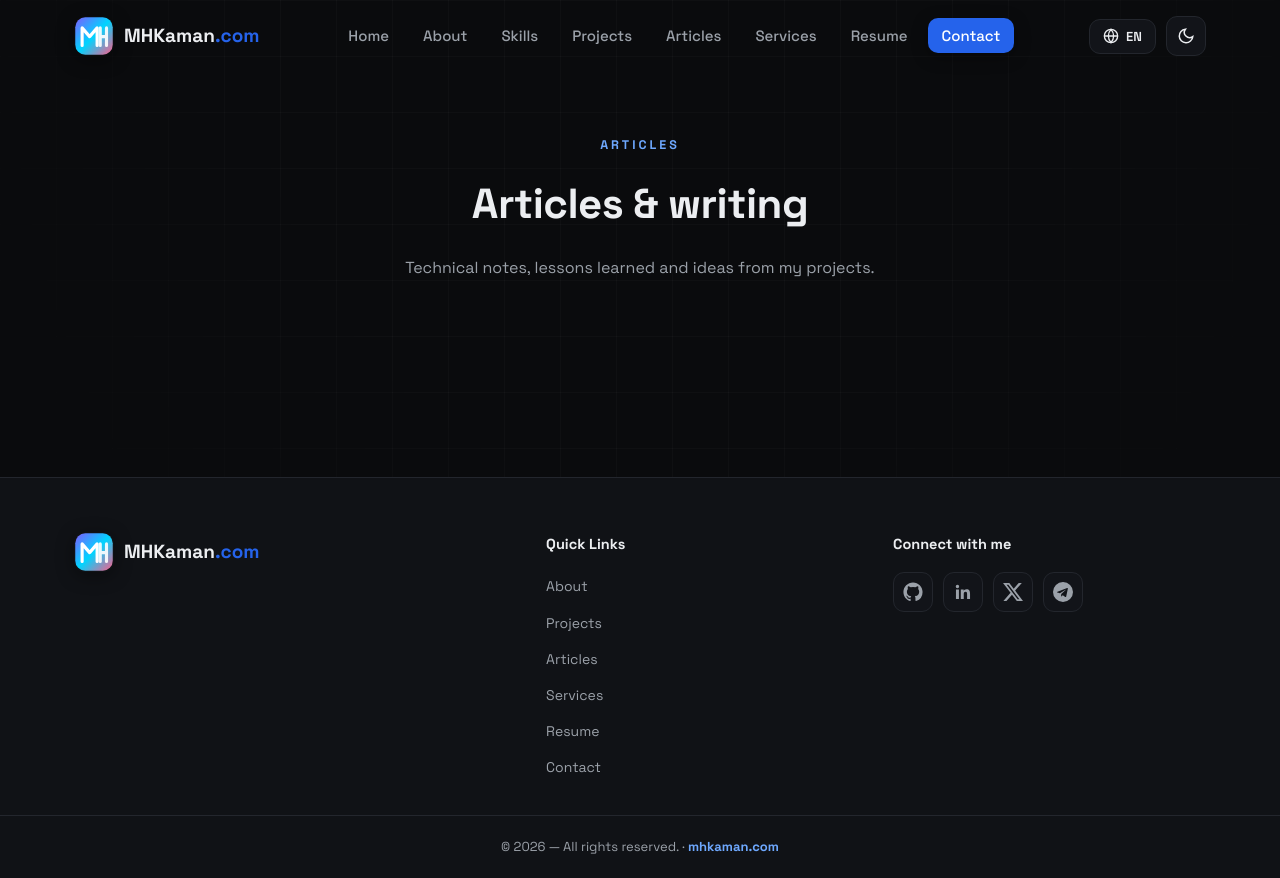
After one commit to Mohammad-Hasan-Kaman/kaman-portfolio, a Django app: page /en/articles/ in a window 1280 px wide. The commit adds this page. Run offline with Django 5.2, Linux system fonts and the light colour scheme; data comes from the database, SQL or seed files in the repository; data that the repository does not hold is empty.

Commit message:
Add an articles index page: list view and template, sitemap entry, per-language meta description, header/footer and article back-links point to it

```diff
--- a/portfolio/sitemaps.py
+++ b/portfolio/sitemaps.py
@@ -81,6 +81,15 @@ class ArticleSitemap(_BaseSitemap):
         return f'/articles/{obj.slug}/'
 
 
+class ArticlesIndexSitemap(_BaseSitemap):
+    """The articles index page, in every language."""
+
+    priority = 0.7
+
+    def location(self, obj):
+        return '/articles/'
+
+
 class CvSitemap(_BaseSitemap):
     """The CV pages, in every language."""
 
@@ -94,5 +103,6 @@ sitemaps = {
     'static': StaticSitemap,
     'projects': ProjectSitemap,
     'articles': ArticleSitemap,
+    'articles_index': ArticlesIndexSitemap,
     'cv': CvSitemap,
 }
--- a/portfolio/translations.py
+++ b/portfolio/translations.py
@@ -4,7 +4,7 @@ STRINGS = {
     'en': {
         'dir': 'ltr',
         'nav': {'home': 'Home', 'about': 'About', 'skills': 'Skills', 'projects': 'Projects', 'articles': 'Articles', 'services': 'Services', 'cv': 'Resume', 'contact': 'Contact'},
-        'seo': {'home_desc': 'Mohammad Hasan Kaman — full-stack developer building AI applications, developer tools and secure systems with Python, Django and C#. Portfolio, projects and CV.', 'cv_desc': 'CV of Mohammad Hasan Kaman, full-stack developer — experience, skills and selected projects in Python, Django, C# and AI applications. Download the PDF resume.'},
+        'seo': {'home_desc': 'Mohammad Hasan Kaman — full-stack developer building AI applications, developer tools and secure systems with Python, Django and C#. Portfolio, projects and CV.', 'cv_desc': 'CV of Mohammad Hasan Kaman, full-stack developer — experience, skills and selected projects in Python, Django, C# and AI applications. Download the PDF resume.', 'articles_desc': 'Technical articles by Mohammad Hasan Kaman — building a Persian-first book translator, AI counseling tools, LLM streaming diagnostics, and correct RTL text in PDFs.'},
         'cv': {
                     'title': 'Resume',
                     'subtitle': 'A quick overview of my experience, skills and work.',
@@ -69,7 +69,7 @@ STRINGS = {
     'fa': {
         'dir': 'rtl',
         'nav': {'home': 'خانه', 'about': 'درباره من', 'skills': 'مهارت‌ها', 'projects': 'پروژه‌ها', 'articles': 'یادداشت‌ها', 'services': 'خدمات', 'cv': 'رزومه', 'contact': 'تماس'},
-        'seo': {'home_desc': 'محمد حسن کمن، توسعه‌دهنده فول‌استک؛ سازندهٔ برنامه‌های هوش مصنوعی، ابزارهای توسعه و سیستم‌های امن با پایتون، جنگو و سی‌شارپ. پروژه‌ها، مقاله‌ها و رزومه.', 'cv_desc': 'رزومهٔ محمد حسن کمن، توسعه‌دهنده فول‌استک — تجربه، مهارت‌ها و پروژه‌های منتخب در پایتون، جنگو، سی‌شارپ و برنامه‌های هوش مصنوعی. دانلود نسخهٔ PDF رزومه.'},
+        'seo': {'home_desc': 'محمد حسن کمن، توسعه‌دهنده فول‌استک؛ سازندهٔ برنامه‌های هوش مصنوعی، ابزارهای توسعه و سیستم‌های امن با پایتون، جنگو و سی‌شارپ. پروژه‌ها، مقاله‌ها و رزومه.', 'cv_desc': 'رزومهٔ محمد حسن کمن، توسعه‌دهنده فول‌استک — تجربه، مهارت‌ها و پروژه‌های منتخب در پایتون، جنگو، سی‌شارپ و برنامه‌های هوش مصنوعی. دانلود نسخهٔ PDF رزومه.', 'articles_desc': 'مقاله‌های فنی محمد حسن کمن — ساخت مترجم کتاب فارسی‌محور، ابزارهای مشاورهٔ هوشمند، تشخیص خطای استریم LLM و متن راست‌به‌چپ درست در PDF.'},
         'cv': {
                     'title': 'رزومه',
                     'subtitle': 'مروری سریع بر تجربه، مهارت‌ها و پروژه‌های من.',
@@ -134,7 +134,7 @@ STRINGS = {
     'ar': {
         'dir': 'rtl',
         'nav': {'home': 'الرئيسية', 'about': 'نبذة عني', 'skills': 'المهارات', 'projects': 'المشاريع', 'articles': 'الملاحظات', 'services': 'الخدمات', 'cv': 'السيرة الذاتية', 'contact': 'تواصل'},
-        'seo': {'home_desc': 'محمد حسن كمن، مطوّر برمجيات متكاملة يبني تطبيقات الذكاء الاصطناعي وأدوات التطوير والأنظمة الآمنة باستخدام Python وDjango وC#. المشاريع والمقالات والسيرة الذاتية.', 'cv_desc': 'السيرة الذاتية لمحمد حسن كمن، مطوّر برمجيات متكاملة — الخبرة والمهارات ومشاريع مختارة في Python وDjango وC# وتطبيقات الذكاء الاصطناعي. تحميل السيرة الذاتية PDF.'},
+        'seo': {'home_desc': 'محمد حسن كمن، مطوّر برمجيات متكاملة يبني تطبيقات الذكاء الاصطناعي وأدوات التطوير والأنظمة الآمنة باستخدام Python وDjango وC#. المشاريع والمقالات والسيرة الذاتية.', 'cv_desc': 'السيرة الذاتية لمحمد حسن كمن، مطوّر برمجيات متكاملة — الخبرة والمهارات ومشاريع مختارة في Python وDjango وC# وتطبيقات الذكاء الاصطناعي. تحميل السيرة الذاتية PDF.', 'articles_desc': 'مقالات تقنية لمحمد حسن كمن — بناء مترجم كتب فارسي أولًا، وأدوات استشارة ذكية، وتشخيص بث LLM، ونص RTL صحيح في ملفات PDF.'},
         'cv': {
                     'title': 'السيرة الذاتية',
                     'subtitle': 'نظرة سريعة على خبرتي ومهاراتي وأعمالي.',
--- a/portfolio/urls.py
+++ b/portfolio/urls.py
@@ -9,6 +9,7 @@ urlpatterns = [
     path('cv/', views.cv_page, name='cv'),
     path('cv/download/', views.cv_download, name='cv_download'),
     path('projects/<slug:slug>/', views.project_detail, name='project_detail'),
+    path('articles/', views.article_list, name='article_list'),
     path('articles/<slug:slug>/', views.article_detail, name='article_detail'),
     path('contact/', views.contact_submit, name='contact_submit'),
 ]
--- a/portfolio/views.py
+++ b/portfolio/views.py
@@ -60,6 +60,14 @@ def project_detail(request, slug):
         'next_project': next_project,
     }
     return render(request, 'portfolio/project_detail.html', context)
+
+
+def article_list(request):
+    context = {
+        'profile': get_profile(),
+        'articles': Article.objects.filter(published=True),
+    }
+    return render(request, 'portfolio/articles.html', context)
 
 
 def article_detail(request, slug):
--- a/templates/base.html
+++ b/templates/base.html
@@ -86,7 +86,7 @@
         <li><a href="{% url 'portfolio:home' %}#about">{{ t.nav.about }}</a></li>
         <li><a href="{% url 'portfolio:home' %}#skills">{{ t.nav.skills }}</a></li>
         <li><a href="{% url 'portfolio:home' %}#projects">{{ t.nav.projects }}</a></li>
-        <li><a href="{% url 'portfolio:home' %}#articles">{{ t.nav.articles }}</a></li>
+        <li><a href="{% url 'portfolio:article_list' %}">{{ t.nav.articles }}</a></li>
         <li><a href="{% url 'portfolio:home' %}#services">{{ t.nav.services }}</a></li>
         <li><a href="{% url 'portfolio:cv' %}">{{ t.nav.cv }}</a></li>
         <li><a href="{% url 'portfolio:home' %}#contact" class="nav-cta">{{ t.nav.contact }}</a></li>
@@ -129,7 +129,7 @@
         <ul>
           <li><a href="{% url 'portfolio:home' %}#about">{{ t.nav.about }}</a></li>
           <li><a href="{% url 'portfolio:home' %}#projects">{{ t.nav.projects }}</a></li>
-          <li><a href="{% url 'portfolio:home' %}#articles">{{ t.nav.articles }}</a></li>
+          <li><a href="{% url 'portfolio:article_list' %}">{{ t.nav.articles }}</a></li>
           <li><a href="{% url 'portfolio:home' %}#services">{{ t.nav.services }}</a></li>
           <li><a href="{% url 'portfolio:cv' %}">{{ t.nav.cv }}</a></li>
           <li><a href="{% url 'portfolio:home' %}#contact">{{ t.nav.contact }}</a></li>
--- a/templates/portfolio/article_detail.html
+++ b/templates/portfolio/article_detail.html
@@ -29,7 +29,7 @@
 {% block content %}
 <section class="section article-detail">
   <div class="container article-container">
-    <a href="{% url 'portfolio:home' %}#articles" class="back-link reveal">← {{ t.articles.back }}</a>
+    <a href="{% url 'portfolio:article_list' %}" class="back-link reveal">← {{ t.articles.back }}</a>
 
     <div class="detail-info reveal">
       <span class="article-date">{% if LANG == 'fa' %}{{ article.created_at|date:"Y/m/d" }}{% else %}{{ article.created_at|date:"d M Y" }}{% endif %}</span>
--- /dev/null
+++ b/templates/portfolio/articles.html
@@ -0,0 +1,38 @@
+{% extends 'base.html' %}
+{% load static portfolio_extras %}
+
+{% block title %}{{ t.articles.title }} — {% tf profile 'name' %}{% endblock %}
+
+{% block meta_desc %}{{ t.seo.articles_desc }}{% endblock %}
+{% block og_title %}{{ t.articles.title }} — {% tf profile 'name' %}{% endblock %}
+{% block og_desc %}{{ t.seo.articles_desc }}{% endblock %}
+{% block tw_title %}{{ t.articles.title }} — {% tf profile 'name' %}{% endblock %}
+{% block tw_desc %}{{ t.seo.articles_desc }}{% endblock %}
+
+{% block content %}
+<section class="section article-detail">
+  <div class="container">
+    <div class="section-head reveal">
+      <span class="section-label">{{ t.articles.label }}</span>
+      <h1 class="section-title">{{ t.articles.title }}</h1>
+      <p class="section-sub">{{ t.articles.subtitle }}</p>
+    </div>
+    <div class="articles-grid">
+      {% for article in articles %}
+      <article class="article-card glass reveal" style="--d: {{ forloop.counter0 }}00ms">
+        <a href="{% url 'portfolio:article_detail' article.slug %}" class="article-cover" aria-hidden="true" tabindex="-1">
+          {% if article.cover %}<img src="{{ article.cover.url }}" alt="{% tf article 'title' %}" loading="lazy" decoding="async">{% else %}
+          {% endif %}
+        </a>
+        <div class="article-body">
+          <span class="article-date">{% if LANG == 'fa' %}{{ article.created_at|date:"Y/m/d" }}{% else %}{{ article.created_at|date:"d M Y" }}{% endif %}</span>
+          <h2 class="project-title">{% tf article 'title' %}</h2>
+          <p class="project-desc">{% tf article 'excerpt' %}</p>
+          <a href="{% url 'portfolio:article_detail' article.slug %}" class="link-btn" aria-label="{% tf article 'title' %} — {{ t.articles.read_more }}">{{ t.articles.read_more }} →</a>
+        </div>
+      </article>
+      {% endfor %}
+    </div>
+  </div>
+</section>
+{% endblock %}
```
